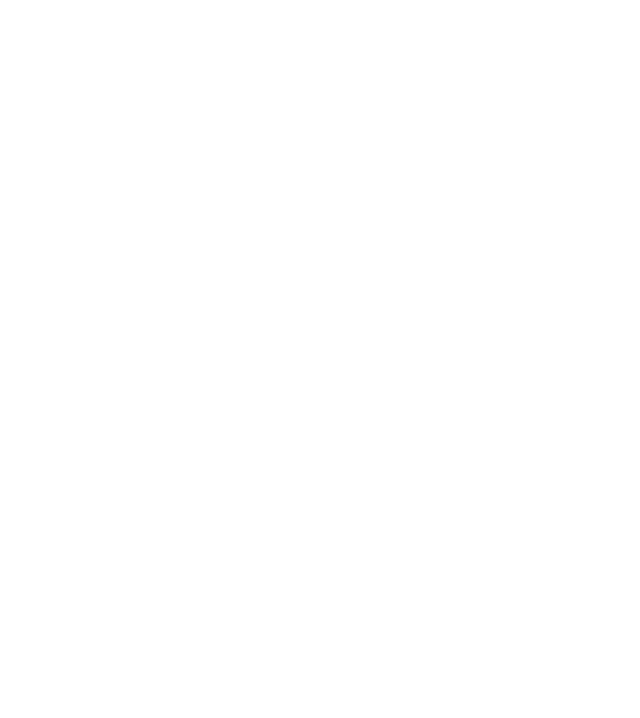
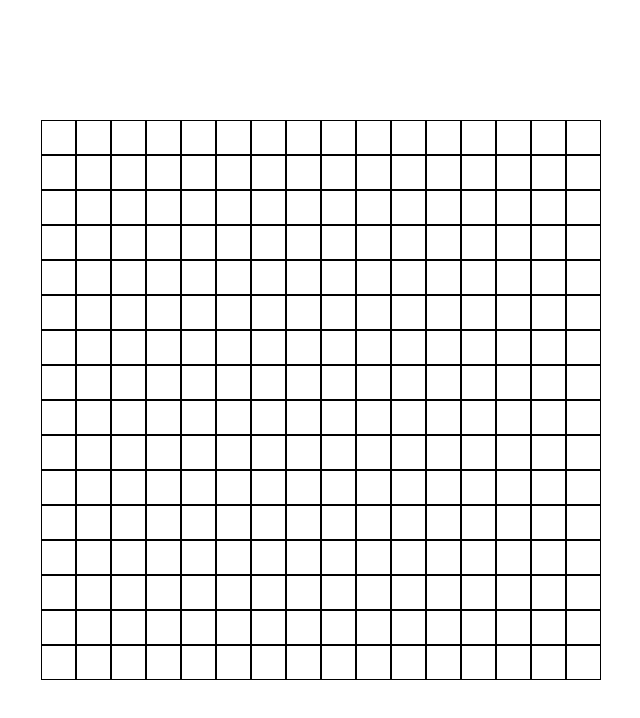
Before and after one commit to IrtazaAmjad0412/odin-etch-a-sketch, a plain HTML site: page index.html in a window 1280 px wide. Shown: the whole page, without its empty margins (319-959 px from the left). Drawn offline with Linux system fonts and the light colour scheme.

Commit message:
Created 16x16 grid with hover effect to change background color

```diff
--- a/css/styles.css
+++ b/css/styles.css
@@ -0,0 +1,23 @@
+* {
+  margin: 0;
+  padding: 0;
+  box-sizing: border-box;
+}
+
+.container {
+  display: flex;
+  flex-direction: column;
+  align-items: center;
+  justify-content: center;
+  height: 100vh;
+}
+
+.grid-row {
+  display: flex;
+}
+
+.grid-column {
+  width: 35px;
+  height: 35px;
+  border: 1px solid black;
+}
--- a/index.html
+++ b/index.html
@@ -4,6 +4,8 @@
     <meta charset="UTF-8" />
     <meta name="viewport" content="width=device-width, initial-scale=1.0" />
     <title>Odin Etch-a-Sketch</title>
+    <link rel="stylesheet" href="/css/styles.css" />
+    <script type="module" src="/js/index.js" defer></script>
   </head>
   <body>
     <div class="container"></div>
--- a/js/index.js
+++ b/js/index.js
@@ -0,0 +1,34 @@
+const createGrid = (rows = 16, columns = 16) => {
+  const gridContainer = document.querySelector(".container");
+  console.log(gridContainer);
+
+  for (let r = 0; r < rows; r++) {
+    const gridRow = document.createElement("div");
+    gridRow.className = "grid-row ";
+    for (let c = 0; c < columns; c++) {
+      const gridColumn = document.createElement("div");
+      gridColumn.className = "grid-column";
+      gridRow.append(gridColumn);
+    }
+    gridContainer.append(gridRow);
+  }
+};
+
+const getRandomColor = () => {
+  const hexColor = `#${Math.floor(Math.random() * 16777215)
+    .toString(16)
+    .padStart(6, "0")}`;
+  return hexColor;
+};
+
+const addHoverEffects = () => {
+  const gridCells = document.querySelectorAll(".grid-column");
+  gridCells.forEach((gridCell) => {
+    gridCell.addEventListener("mouseenter", () => {
+      gridCell.style.backgroundColor = getRandomColor();
+    });
+  });
+};
+
+createGrid();
+addHoverEffects();
```
